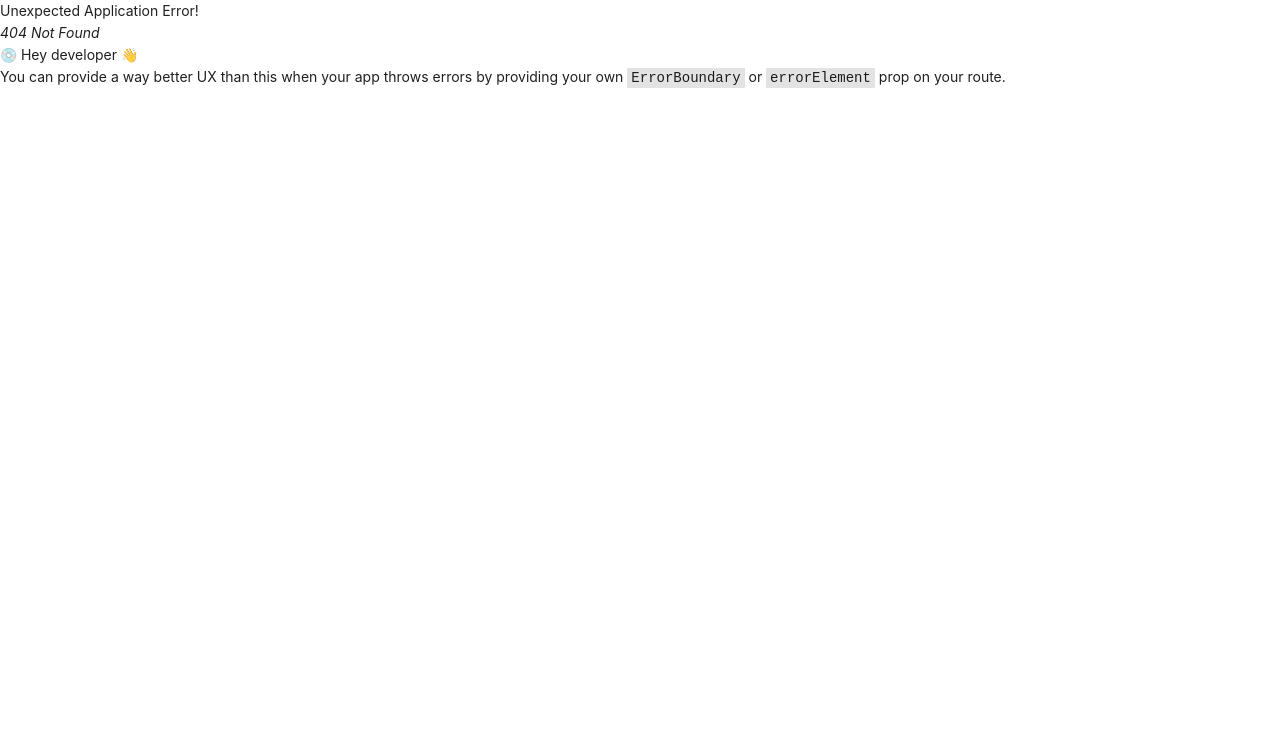
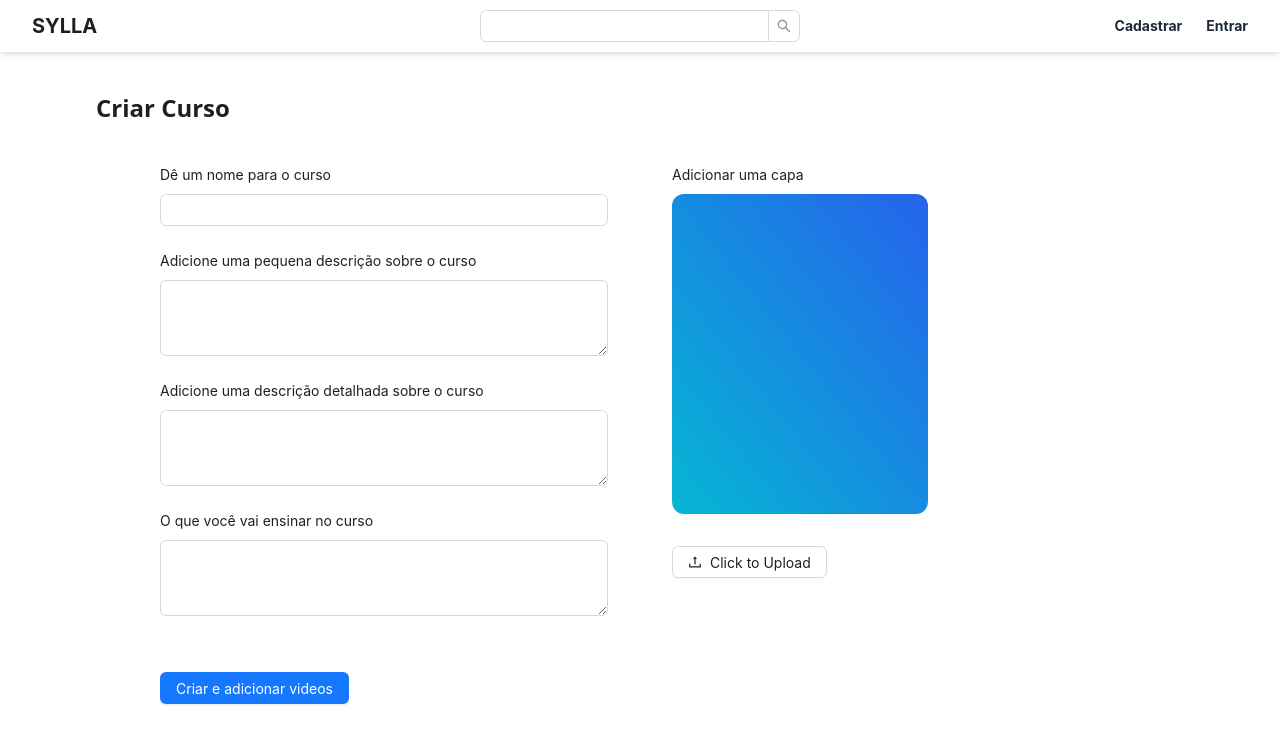
Before and after one commit to Neandertais/sylla_old, a React (Vite) app in the folder code/web/: page /course/create in a window 1280 px wide. Before the commit this address had no page. Shown: the top 744 px of the page. Built offline with nearby package versions, Linux system fonts and the light colour scheme.

Commit message:
refactor: course create route

```diff
--- a/code/web/src/App.tsx
+++ b/code/web/src/App.tsx
@@ -38,7 +38,7 @@ const router = createBrowserRouter([
         element: <Profile />,
       },
       {
-        path:"createCourse",
+        path:"course/create",
         element: <CreateCourse/>,
       },
       {
--- a/code/web/src/components/Header.tsx
+++ b/code/web/src/components/Header.tsx
@@ -72,6 +72,19 @@ export default function Header() {
                       Editar Perfil
                     </Link>
                     <div className="border border-t-0 w-full" />
+                    <Link
+                      className="mx-2 px-2 py-1 rounded-md hover:bg-gray-100 hover:text-inherit"
+                      to="/settings/profile"
+                    >
+                      Meus Cursos
+                    </Link>
+                    <Link
+                      className="mx-2 px-2 py-1 rounded-md hover:bg-gray-100 hover:text-inherit"
+                      to="/course/create"
+                    >
+                      Criar Curso
+                    </Link>
+                    <div className="border border-t-0 w-full" />
                     <span
                       className="mx-2 cursor-pointer px-2 py-1 rounded-md text-red-500 hover:bg-red-100 hover:text-red-500"
                       onClick={() => {
--- a/code/web/src/routes/CreateCourse.tsx
+++ b/code/web/src/routes/CreateCourse.tsx
@@ -1,50 +1,32 @@
 import React from "react";
 import { Button, Form, Input, Upload } from "antd";
-
-import { UploadOutlined } from '@ant-design/icons';
-
-import SideBar from "@components/SideBar";
-
+import { UploadOutlined } from "@ant-design/icons";
 
 const { TextArea } = Input;
 
-
-
-export default function CreateCourse(){
-    return(
+export default function CreateCourse() {
+  return (
     <div className="flex flex-col py-10">
       <h1 className="font-sans font-bold text-2xl ml-16">Criar Curso</h1>
 
-
-
       <Form
         layout="vertical"
-                className="w-full ml-32 mt-10"
-                style={{ maxWidth: 600 }}
-
-
+        className="mx-32 mt-10 flex gap-16"
       >
-                <Form.Item
-                    label="Dê um nome para o curso"
-                >
-                    <Input/>
+        <div className="flex-1">
+          <Form.Item label="Dê um nome para o curso">
+            <Input />
           </Form.Item>
 
-                <Form.Item
-                    label="Adicione uma pequena descrição sobre o curso"
-                >
-                    <TextArea rows={3} ></TextArea>
-                </Form.Item>
-
-                <Form.Item
-                    label="Adicione uma descrição detalhada sobre o curso"
-                >
+          <Form.Item label="Adicione uma pequena descrição sobre o curso">
             <TextArea rows={3}></TextArea>
           </Form.Item>
 
-                <Form.Item
-                    label="O que você vai ensinar no curso"
-                >
+          <Form.Item label="Adicione uma descrição detalhada sobre o curso">
+            <TextArea rows={3}></TextArea>
+          </Form.Item>
+
+          <Form.Item label="O que você vai ensinar no curso">
             <TextArea rows={3}></TextArea>
           </Form.Item>
 
@@ -53,13 +35,17 @@ export default function CreateCourse(){
               Criar e adicionar videos
             </Button>
           </Form.Item>
+        </div>
 
+        <div className="flex-1">
           <Form.Item label="Adicionar uma capa" className="">
+            <div className="bg-gradient-to-bl from-blue-600 to-cyan-500 w-64 h-80 rounded-xl"></div>
             <Upload>
-                        <Button icon={<UploadOutlined />}>Click to Upload</Button>
+              <Button className="mt-8" icon={<UploadOutlined />}>Click to Upload</Button>
             </Upload>
           </Form.Item>
+        </div>
       </Form>
     </div>
-    )
+  );
 }
```
Lines whose indentation alone changed are shown as unchanged.
